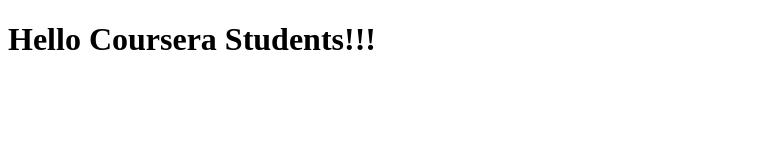
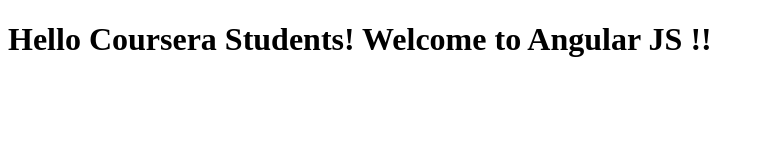
Before and after one commit to Vijay-webtech/coursera-test1, a plain HTML site: page index.html in a window 1280 px wide. Shown: the whole page, without its empty margins (0-764 px from the left). Drawn offline with Linux system fonts and the light colour scheme.

Commit message:
new updated file

```diff
--- a/index.html
+++ b/index.html
@@ -6,6 +6,6 @@
     <title>Hello Coursera</title>
 </head>
 <body>
-    <h1>Hello Coursera Students!!!</h1>
+    <h1>Hello Coursera Students! Welcome to Angular JS !!</h1>
 </body>
 </html>
```
